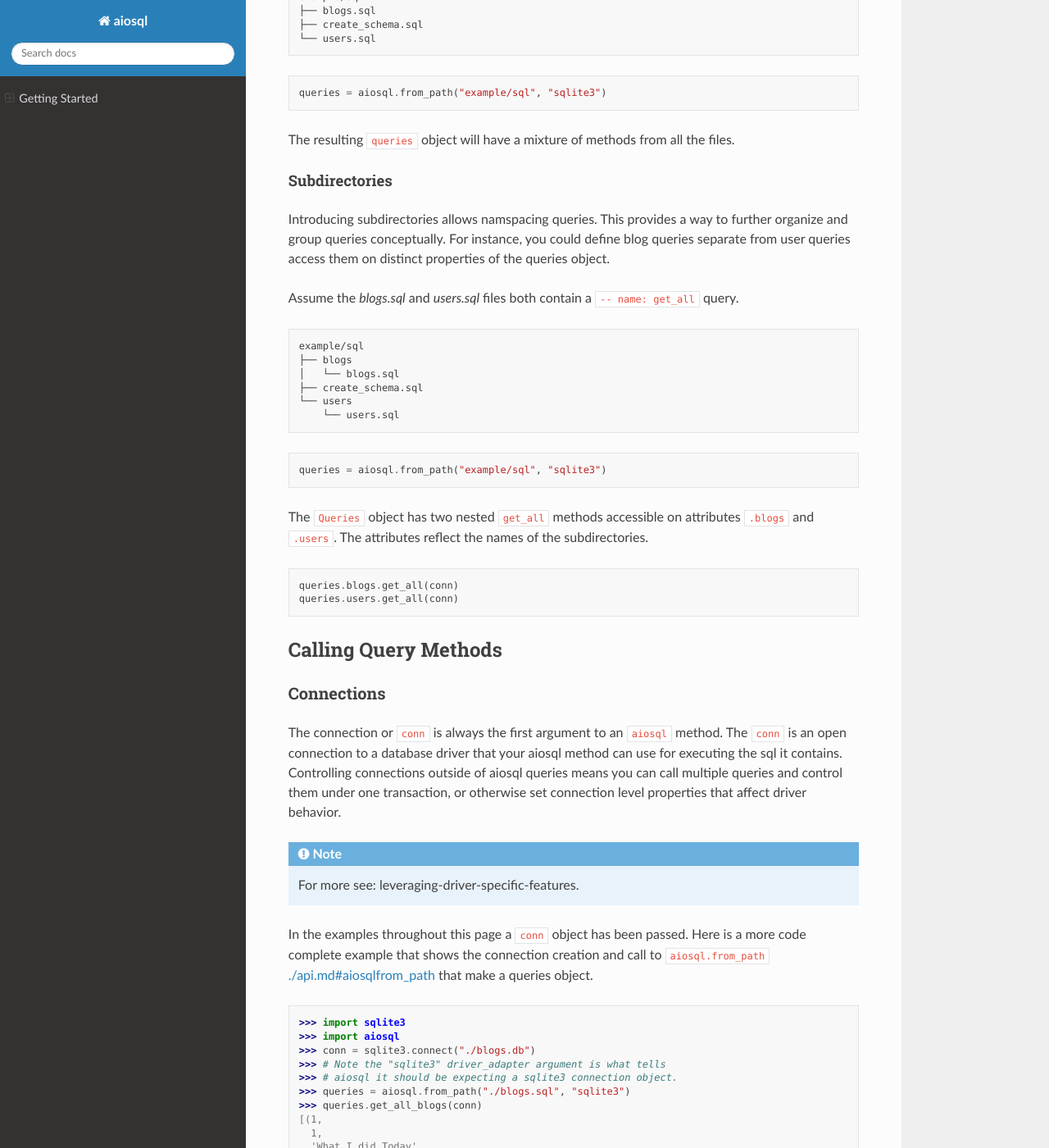
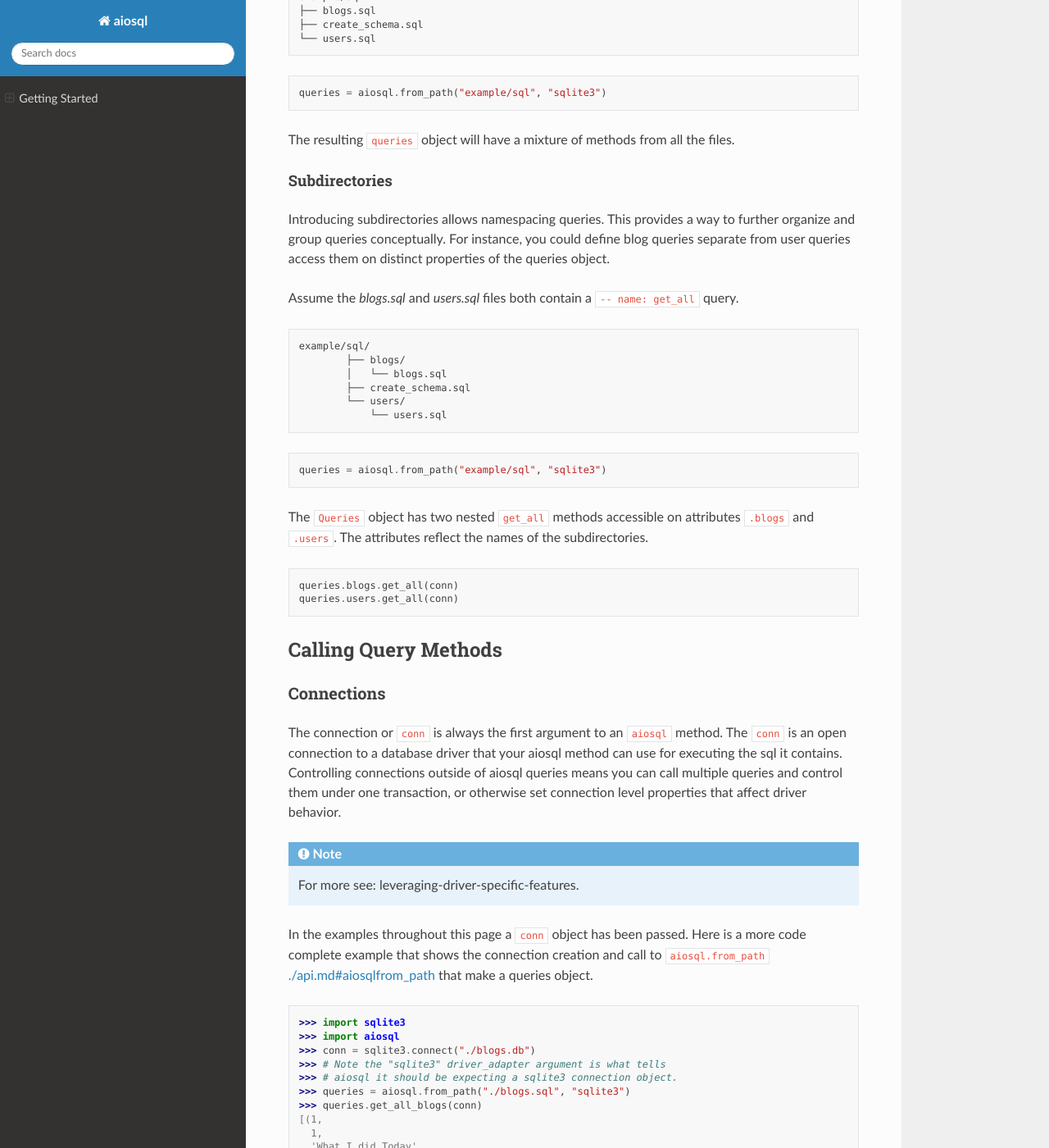
Before and after one commit to nackjicholson/aiosql, a Sphinx documentation site: the page built from docs/source/getting-started.rst, in a window 1280 px wide and 1400 px high, scrolled down 2983 px. Shown: the whole window at 82% size. Built offline with Sphinx 7.4.7 and the Read the Docs theme 2.0.0, drawn with Linux system fonts in a browser that asks for light colours; some of the changed text lies outside the part shown.

Commit message:
rework getting-started

```diff
--- a/docs/source/getting-started.rst
+++ b/docs/source/getting-started.rst
@@ -12,7 +12,7 @@
 -  Alternatives are good. No approach fits all use cases, no matter how predominant.
 -  SQL is the most expressive and performant way to interact with a SQL database.
 -  Investigating where a query came from is simpler when it is source controlled, named, and written by a human.
--  Writing SQL in files gives you built-in compatibility with powerful SQL tools like `DataGrip <https://www.jetbrains.com/datagrip/>`__ and `psql <https://www.postgresql.org/docs/12/app-psql.html>`__.
+-  Writing SQL in files gives you built-in compatibility with powerful SQL tools like `DataGrip <https://www.jetbrains.com/datagrip/>`__ and `psql <https://www.postgresql.org/docs/current/app-psql.html>`__.
 
 About ORMs
 ~~~~~~~~~~
@@ -159,7 +159,7 @@
 Subdirectories
 ^^^^^^^^^^^^^^
 
-Introducing subdirectories allows namspacing queries.
+Introducing subdirectories allows namespacing queries.
 This provides a way to further organize and group queries conceptually.
 For instance, you could define blog queries separate from user queries access them on distinct
 properties of the queries object.
@@ -168,12 +168,12 @@
 
 ::
 
-    example/sql
-    ├── blogs
-    │   └── blogs.sql
-    ├── create_schema.sql
-    └── users
-        └── users.sql
+    example/sql/
+            ├── blogs/
+            │   └── blogs.sql
+            ├── create_schema.sql
+            └── users/
+                └── users.sql
 
 .. code:: python
 
```
Also changed, not shown: other parts of docs/source/getting-started.rst (+2 -0 lines).
